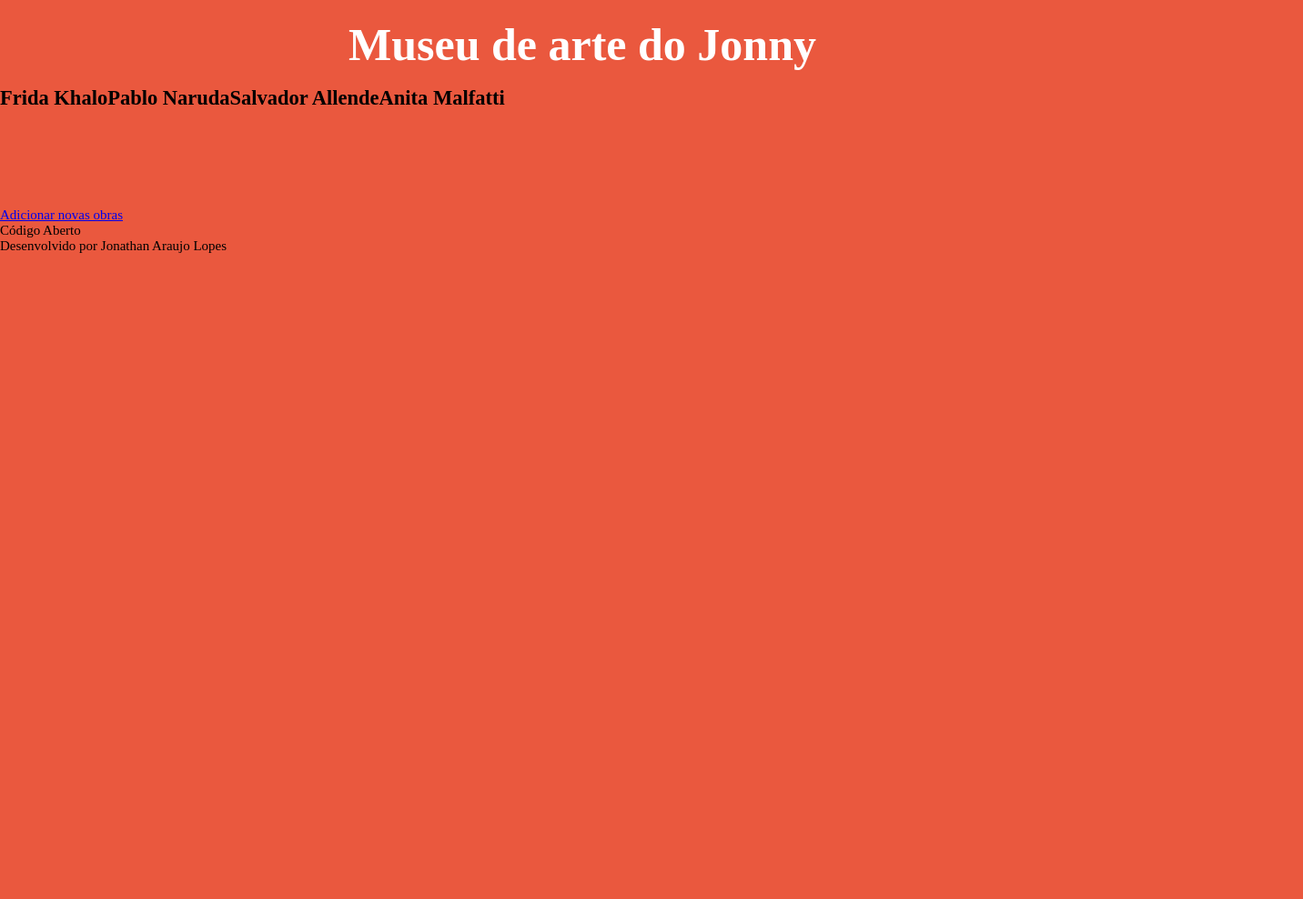
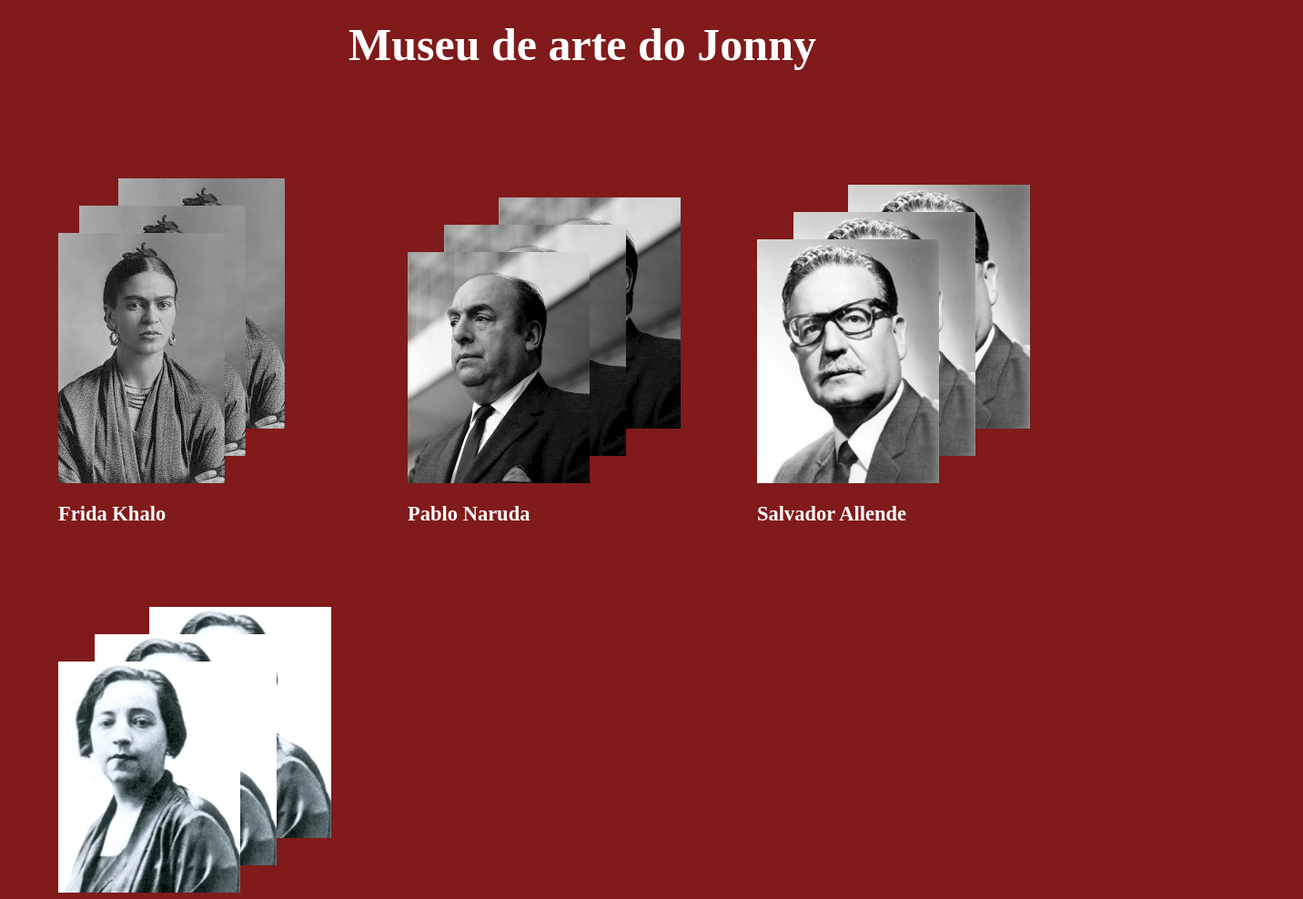
Before and after one commit to jonny10/MuseuDoJonny, a website: page index.html in a window 1280 px wide. Shown: the top 988 px of the page at 91% size, 1432 px wide, since content can reach past the window. Before the commit the page ends 800 px from the top, so only its background shows below. Drawn offline with Linux system fonts and the light colour scheme.

Commit message:
Att20/06

```diff
--- a/CSS/home.css
+++ b/CSS/home.css
@@ -1,5 +1,5 @@
-root{
-    --espacamento: 3rem;
+:root{
+    --espaco: 3rem;
 }
 
 *,
@@ -17,23 +17,55 @@ body {
     font-family: Kyiv*Type Serif;
     box-sizing: border-box;
     font-size: 1.5rem;
-    background-color: rgba(228, 38, 4, 0.767);
+    background-color: rgba(119, 8, 8, 0.925);
 }
 .title h1{
     text-align: center;
     color: white;
     font-size: 5rem;
     margin-top: 2rem;
+    margin-bottom: 5rem;
 }
 .linha{
-    max-width: 100%;
-    height: 15rem;
+    max-width: 90%;
+    height: 100%;
     margin: 0 auto;
+    display: flex;
+    flex-wrap: wrap;
 }
 .col1-de-4{
-    width: calc( ( 100% - var(--espacamento)*3 ) / 4 );
+    width: calc( ( 100% - var(--espaco)*3 ) / 4 );
     float: left;
+    height: 45rem;
+    display: flex;
+    flex-direction: column;
+    justify-content: end;
+    flex: 1 2 28rem;
 }
 .col1-de-4:not(:last-child) {
-    margin-right: var(--espacamento);
+    margin-right: var(--espaco);
 }
+.amostra{
+    display: flex;
+    align-items: center;
+}
+.amostra img{
+    max-width: 20rem;
+
+}
+.imgA1 img{
+    position:relative;
+    z-index: 3;
+}
+.imgA2 img{
+
+    position:relative; left: -16rem; top: -3rem; z-index: 2;
+}
+.imgA3 img{
+    position:relative; left: -30rem; top: -6rem; z-index: 1;
+}
+.menu-artista{
+    font-size: 1.5rem;
+    margin-top: 1.7rem;
+    color: white;
+}
--- a/index.html
+++ b/index.html
@@ -14,11 +14,19 @@
         </div>
     </head>
     <section class="Caminhos">
-        <div class="grid dos artistas">
+        <div class="griDosArtistas">
             <div class="linha">
                 <div class="col1-de-4">
                     <div class="amostra">
-                        <img>
+                        <div class="imgA1">
+                            <img src="Assests/img/FridaKahlo.jpg" alt="retrato da frida kahlo">
+                        </div>
+                        <div class="imgA2">
+                            <img src="Assests/img/FridaKahlo.jpg" alt="retrato da frida kahlo">
+                        </div>
+                        <div class="imgA3">
+                            <img src="Assests/img/FridaKahlo.jpg" alt="retrato da frida kahlo">
+                        </div>
                     </div>
                     <div class="menu-artista">
                         <h2>Frida Khalo</h2>
@@ -26,7 +34,15 @@
                 </div>
                 <div class="col1-de-4">
                     <div class="amostra">
-                        <img>
+                        <div class="imgA1">
+                            <img src="Assests/img/pabloneruda.jpg" alt="retrato da pablo neruda">
+                        </div>
+                        <div class="imgA2">
+                            <img src="Assests/img/pabloneruda.jpg" alt="retrato da pablo neruda">
+                        </div>
+                        <div class="imgA3">
+                            <img src="Assests/img/pabloneruda.jpg" alt="retrato da pablo neruda">
+                        </div>
                     </div>
                     <div class="menu-artista">
                         <h2>Pablo Naruda</h2>
@@ -34,7 +50,15 @@
                 </div>
                 <div class="col1-de-4">
                     <div class="amostra">
-                        <img>
+                        <div class="imgA1">
+                            <img src="Assests/img/Salvador_Allende.webp" alt="retrato da Salvador Allende">
+                        </div>
+                        <div class="imgA2">
+                            <img src="Assests/img/Salvador_Allende.webp" alt="retrato da Salvador Allende">
+                        </div>
+                        <div class="imgA3">
+                            <img src="Assests/img/Salvador_Allende.webp" alt="retrato da Salvador Allende">
+                        </div>
                     </div>
                     <div class="menu-artista">
                         <h2>Salvador Allende</h2>
@@ -42,7 +66,15 @@
                 </div>
                 <div class="col1-de-4">
                     <div class="amostra">
-                        <img>
+                        <div class="imgA1">
+                            <img src="Assests/img/anita-malfatti.webp" alt="retrato da anita malfatti">
+                        </div>
+                        <div class="imgA2">
+                            <img src="Assests/img/anita-malfatti.webp" alt="retrato da anita malfatti">
+                        </div>
+                        <div class="imgA3">
+                            <img src="Assests/img/anita-malfatti.webp" alt="retrato da anita malfatti">
+                        </div>
                     </div>
                     <div class="menu-artista">
                         <h2>Anita Malfatti</h2>
```
Also changed, not shown: package.json (added, +23 -0 lines), Assests/img/FridaKahlo.jpg (added), Assests/img/Salvador_Allende.webp (added), Assests/img/anita-malfatti.webp (added), Assests/img/pabloneruda.jpg (added), 1 other file.
